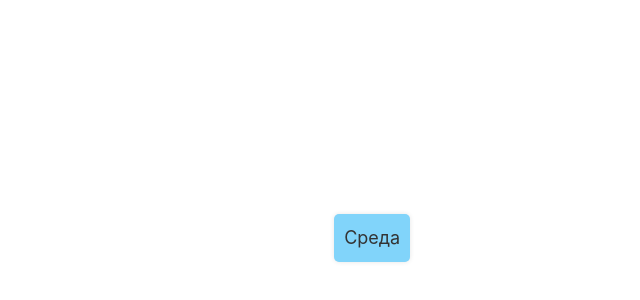
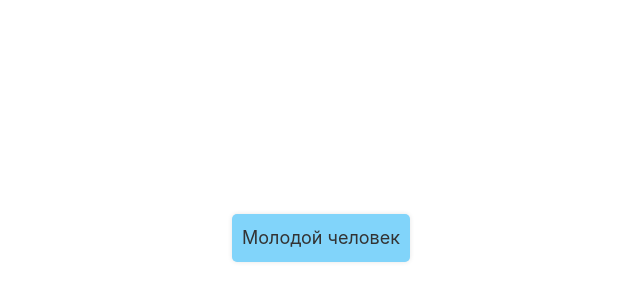
Before and after one commit to rayssssbush/vue_uch, a Vue app: page / in a window 1280 px wide. Shown: the part 162-462 px from the top of the page, without its empty margins (230-870 px from the left). Built offline with nearby package versions, Linux system fonts and the light colour scheme.

Commit message:
Задание 19

```diff
--- a/src/App.vue
+++ b/src/App.vue
@@ -5,14 +5,16 @@ import TheWelcome from './components/TheWelcome.vue'
 
 <template>
 	<div>
-		<!-- Абзацы для каждого дня недели, отображается только тот, который соответствует текущему дню -->
-		<p v-if="day === 'Понедельник'">Понедельник</p>
-		<p v-if="day === 'Вторник'">Вторник</p>
-		<p v-if="day === 'Среда'">Среда</p>
-		<p v-if="day === 'Четверг'">Четверг</p>
-		<p v-if="day === 'Пятница'">Пятница</p>
-		<p v-if="day === 'Суббота'">Суббота</p>
-		<p v-if="day === 'Воскресенье'">Воскресенье</p>
+		<!-- Условный вывод текста в зависимости от значения age -->
+		<p>
+			{{
+				age < 18
+					? 'Подросток'
+					: age >= 19 && age <= 25
+					? 'Молодой человек'
+					: 'Мужчина'
+			}}
+		</p>
 	</div>
 </template>
 
@@ -20,7 +22,7 @@ import TheWelcome from './components/TheWelcome.vue'
 export default {
 	data() {
 		return {
-			day: 'Среда', // Пример текущего дня недели, его можно динамически менять
+			age: 25, // Пример возраста
 		}
 	},
 }
```
